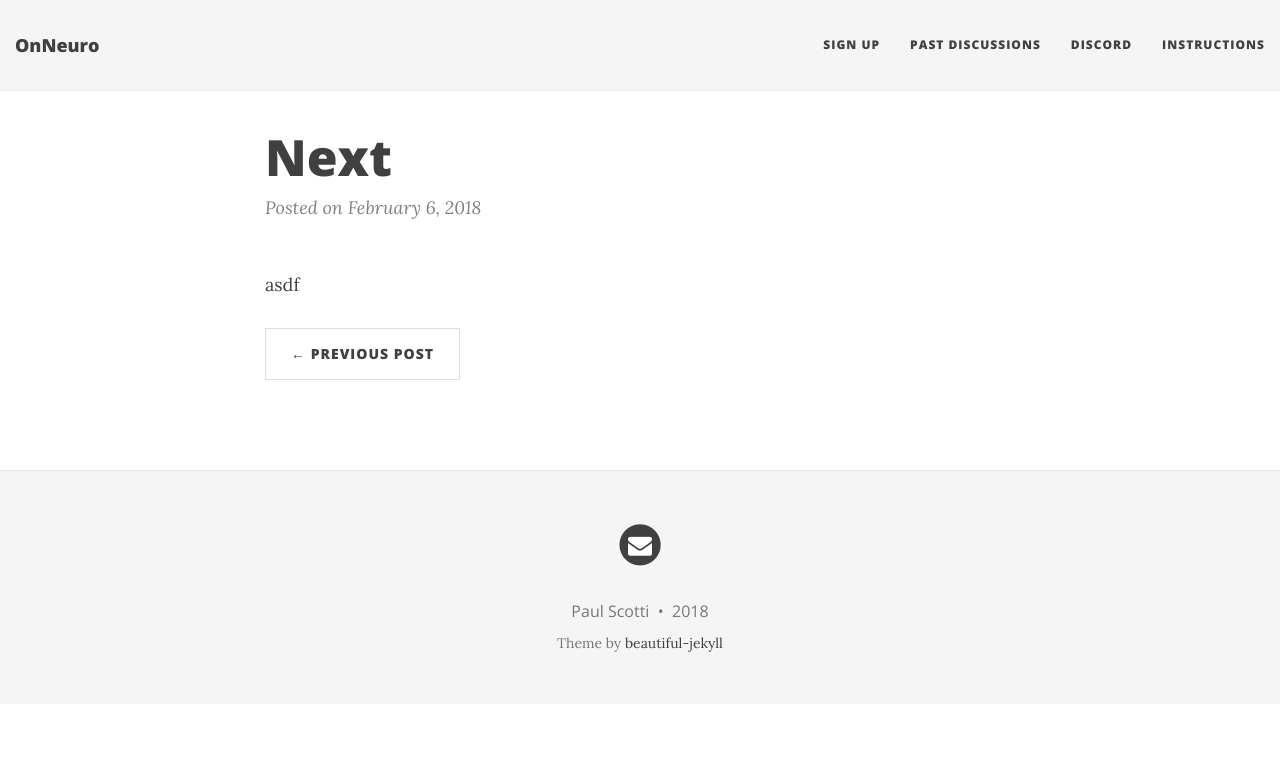
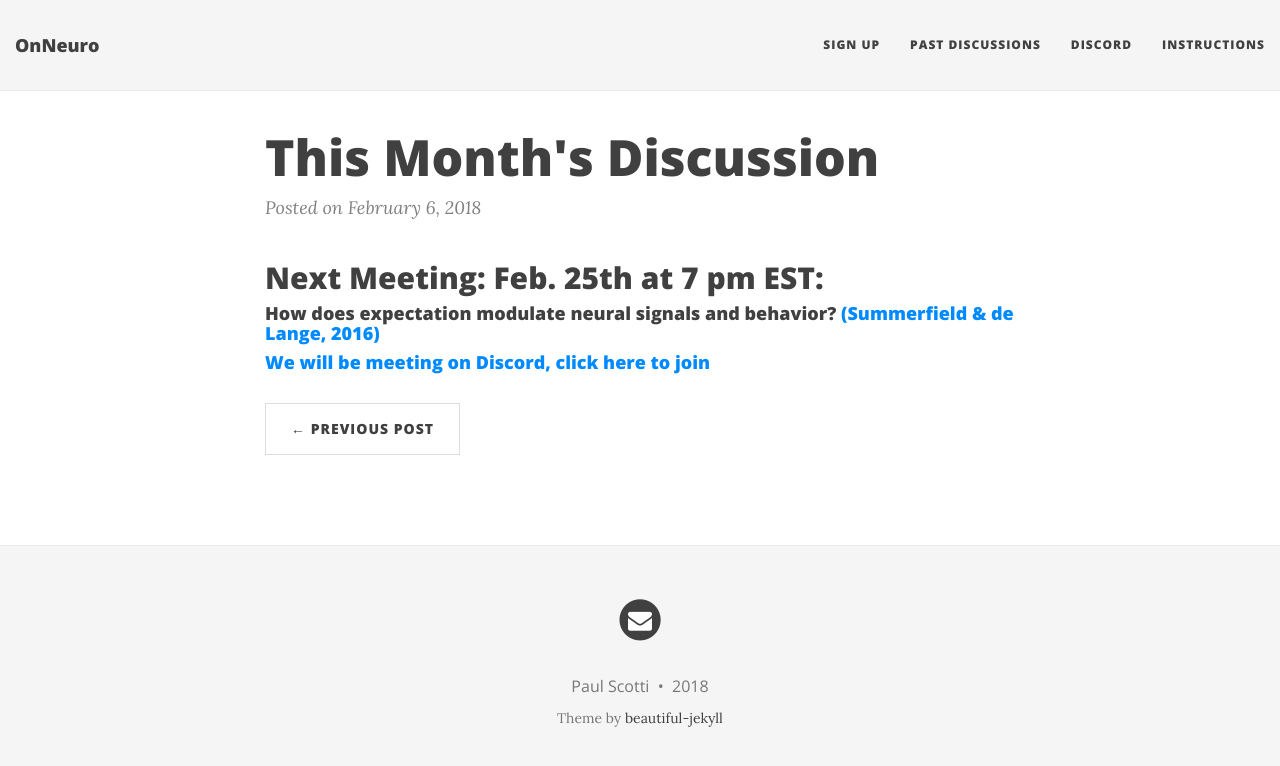
Before and after one commit to OnNeuro/onneuro.github.io, a Jekyll site: the page built from _posts/2018-02-06-Next.md, in a window 1280 px wide. Shown: the top 766 px of the page. Built offline with Jekyll 4.4.1, drawn with Linux system fonts in a browser that asks for light colours; nearby versions of some CDN libraries.

Commit message:
Update 2018-02-06-Next.md

```diff
--- a/_posts/2018-02-06-Next.md
+++ b/_posts/2018-02-06-Next.md
@@ -1 +1,11 @@
-asdf
+---
+layout: post
+title: This Month's Discussion
+excerpt: We will be live on Sunday, Feb. 25th at 7 pm EST -- read more for link to join
+---
+
+## Next Meeting: Feb. 25th at 7 pm EST:
+
+#### How does expectation modulate neural signals and behavior? [(Summerfield & de Lange, 2016)](https://www.nature.com/articles/nrn3838.pdf)
+
+#### [We will be meeting on Discord, click here to join](https://discord.gg/zmAAx2W)
```
